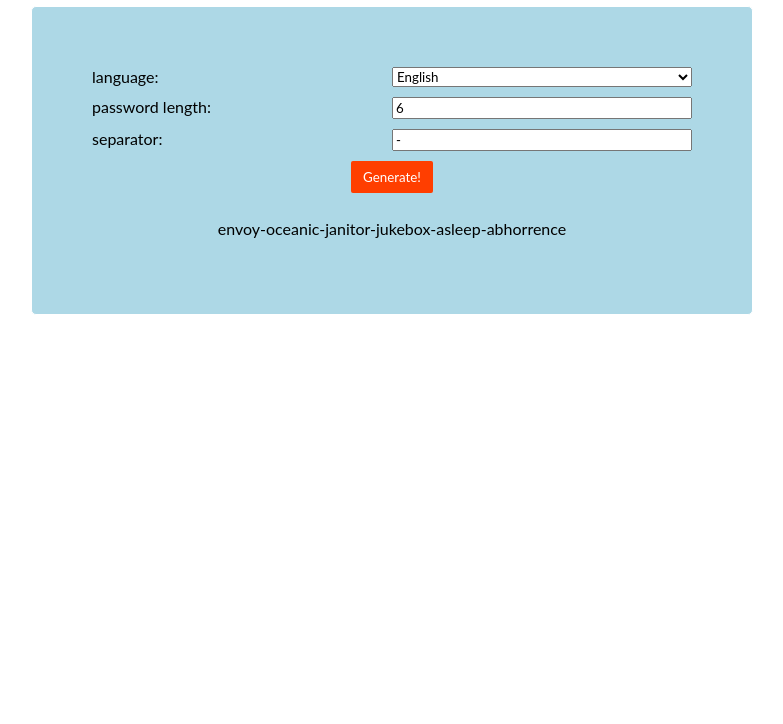
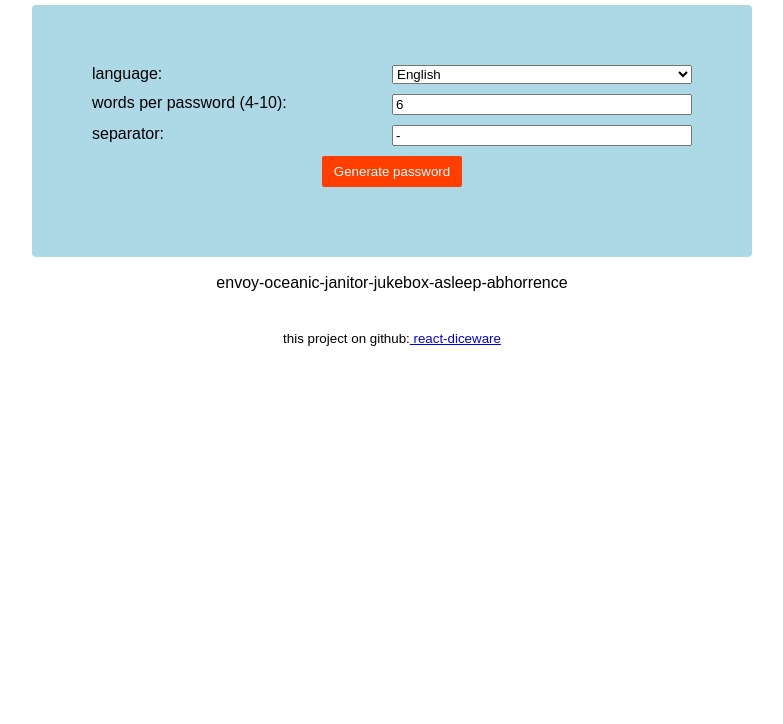
Before and after one commit to MaciekTalaska/react-diceware, a React app: page / in a window 1280 px wide. Shown: the part 76-800 px from the top of the page, without its empty margins (248-1031 px from the left). Built offline with nearby package versions, Linux system fonts and the light colour scheme.

Commit message:
add footer + more minor visual changes

```diff
--- a/src/components/diceware-components/diceware-button.js
+++ b/src/components/diceware-components/diceware-button.js
@@ -12,7 +12,7 @@ class DicewareButton extends Component {
 
   render() {
     return <div>
-      <button onClick={this.forceRefresh}>Generate!</button>
+      <button onClick={this.forceRefresh}>Generate password</button>
     </div>;
   }
 }
--- a/src/components/diceware-components/diceware-passwordlength.js
+++ b/src/components/diceware-components/diceware-passwordlength.js
@@ -14,7 +14,7 @@ class DicewarePasswordLength extends Component {
     return <div>
       <label  className="column-left"
               htmlFor="passwordLengthInput"
-              >password length: </label>
+              >words per password (4-10): </label>
       <input  name="passwordLengthInput"
               className="column-right"
               value={this.props.passwordLength}
--- a/src/components/diceware-main.js
+++ b/src/components/diceware-main.js
@@ -52,6 +52,7 @@ class DicewarePasswordGenerator extends Component {
 
   render() {
     return (
+      <div>
         <div className="container">
           <DicewareLanguage></DicewareLanguage>
           <DicewarePasswordLength
@@ -63,6 +64,7 @@ class DicewarePasswordGenerator extends Component {
             ></DicewarePasswordSeparator>
           <DicewareButton
             onNewNumberRequest={this.generatePassword} />
+        </div>
       <DicewarePasswordRenderer
         password={this.state.password} />
       </div>
--- /dev/null
+++ b/src/components/project-info.js
@@ -0,0 +1,13 @@
+import React, {Component} from 'react';
+
+class ProjectInfo extends Component {
+
+  render() {
+    return <small><p>
+      this project on github:
+      <a href="https://github.com/MaciekTalaska/react-diceware"> react-diceware</a>
+      </p></small>;
+  }
+}
+
+export default ProjectInfo;
--- a/src/index.js
+++ b/src/index.js
@@ -2,6 +2,7 @@ import React, {Component} from 'react';
 import {render} from 'react-dom';
 import './style.css';
 import DicewarePasswordGenerator from './components/diceware-main';
+import ProjectInfo from './components/project-info';
 
 class ApplicationName extends Component {
   render() {
@@ -15,6 +16,7 @@ class App extends Component {
       <div className="main">
         <ApplicationName />
         <DicewarePasswordGenerator />
+        <ProjectInfo></ProjectInfo>
       </div>
     );
   }
--- a/src/style.css
+++ b/src/style.css
@@ -1,7 +1,3 @@
-* {
-  font-family: Lato;
-}
-
 .main {
   font-family: sans-serif;
   text-align: center;
```
Lines whose indentation alone changed are shown as unchanged.
